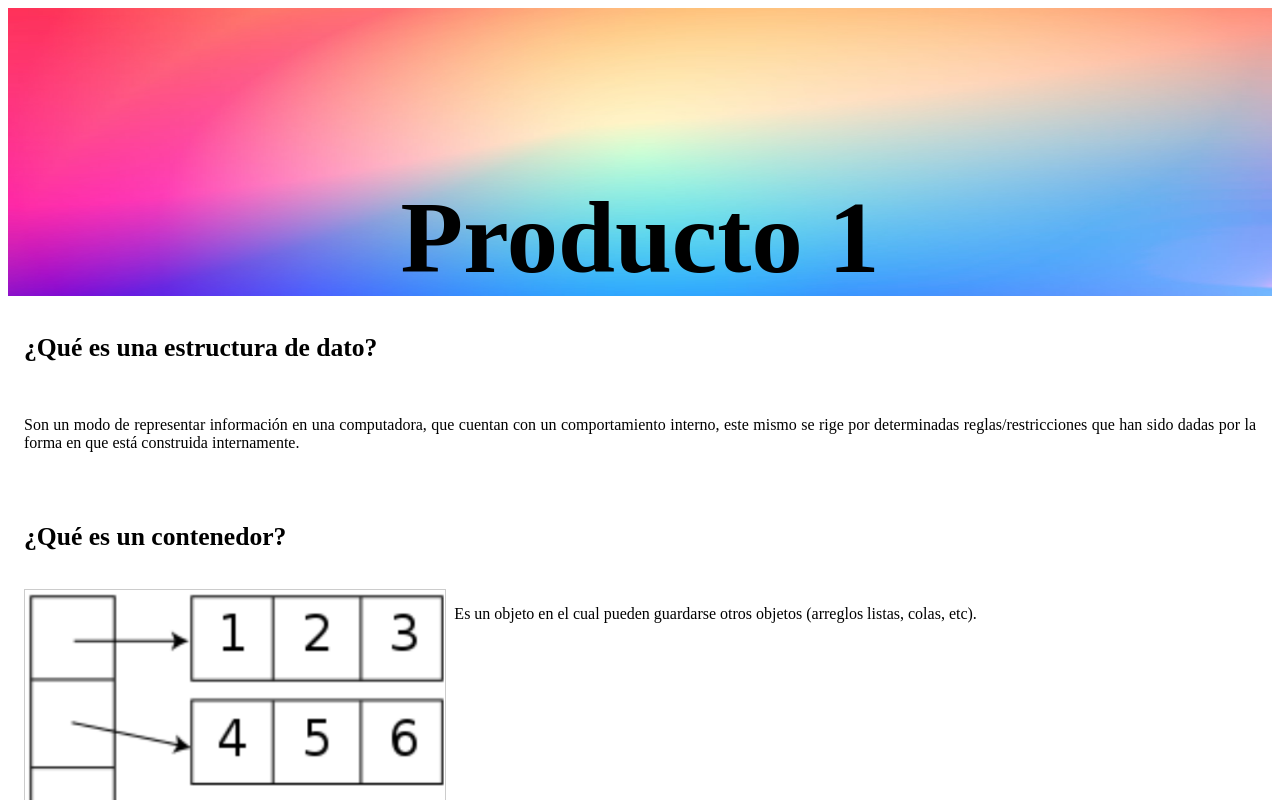
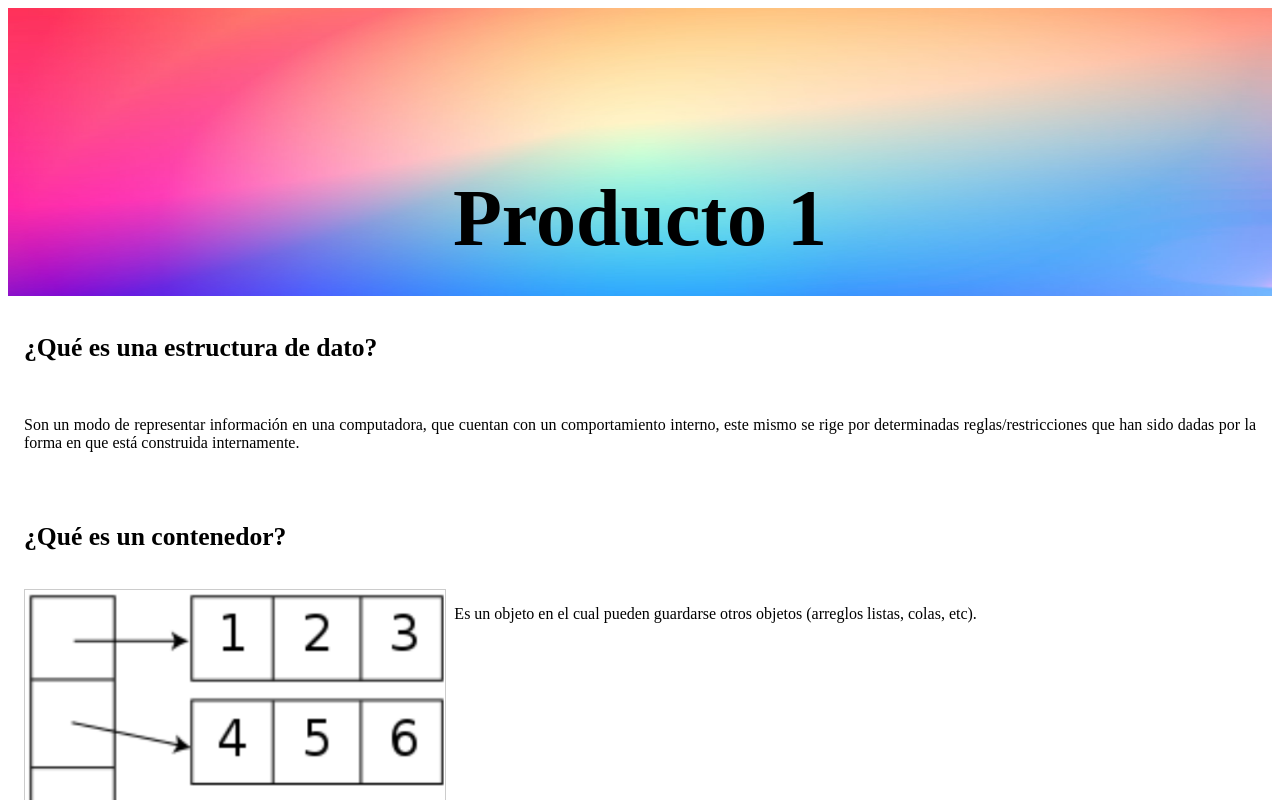
Before and after one commit to Jorgemacias-12/Estructuras-de-datos, a Next.js app: page /producto-1 in a window 1280 px wide. Shown: the top 800 px of the page. Built offline with nearby package versions, Linux system fonts and the light colour scheme.

Commit message:
Fix: header titlte tamaño fuente

```diff
--- a/styles/Header.module.css
+++ b/styles/Header.module.css
@@ -15,6 +15,6 @@
   top: 50%;
   left: 50%;
   transform: translate(-50%, -50%);
-  font-size: 8vw;
+  font-size: clamp(2rem, 10vw, 5rem);
   text-align: center;
 }
--- a/styles/globals.css
+++ b/styles/globals.css
@@ -88,7 +88,7 @@ kbd {
 }
 
 .text-subtitle {
-  font-size: 2.2rem;
+  font-size: 1.5rem;
 }
 
 .center {
```
